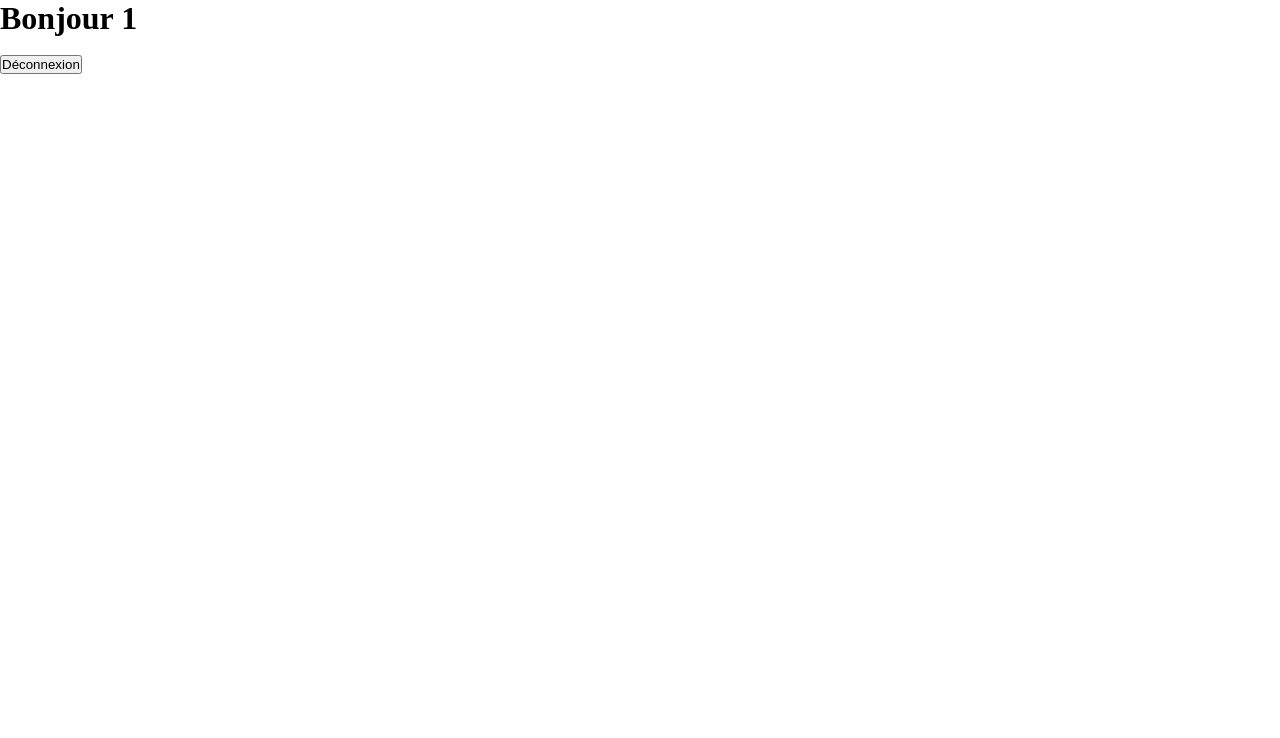
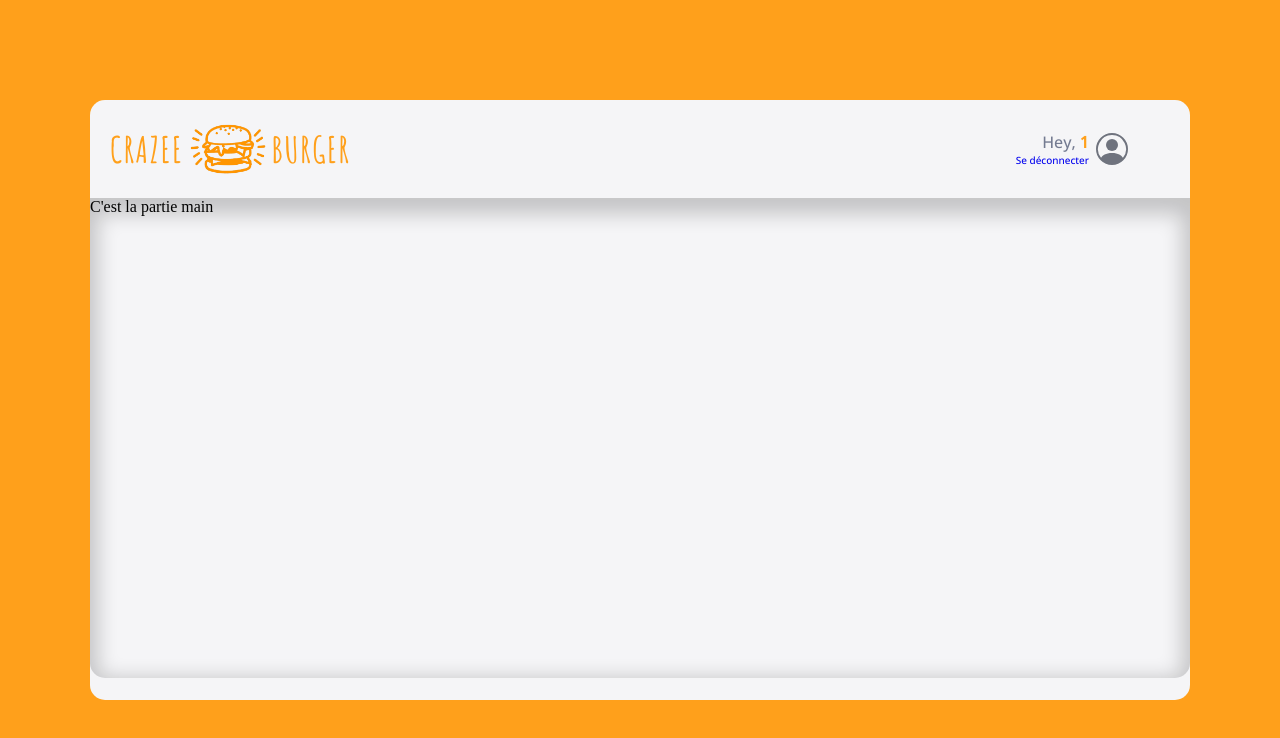
Before and after one commit to MatVD/crazee-burger, a React (Vite) app: page /order/1 in a window 1280 px wide. Shown: the top 738 px of the page. Built offline with nearby package versions, Linux system fonts and the light colour scheme.

Commit message:
F04: ORDER > OrderPage > Create Navbar and background

```diff
--- a/index.html
+++ b/index.html
@@ -2,9 +2,9 @@
 <html lang="fr">
   <head>
     <meta charset="UTF-8" />
-    <link rel="icon" type="image/png" href="/src/assets/F03 logo-orange.png" />
+    <link rel="stylesheet" href="index.css" type="text/css" />
+    <link rel="icon" type="image/png" href="/src/assets/logo-orange.png" />
     <meta name="viewport" content="width=device-width, initial-scale=1.0" />
-    <link rel="stylesheet" href="index.css" type="text/css" />
     <link rel="preconnect" href="https://fonts.googleapis.com" />
     <link rel="preconnect" href="https://fonts.gstatic.com" crossorigin />
     <link
--- a/src/components/pages/login/LoginForm.jsx
+++ b/src/components/pages/login/LoginForm.jsx
@@ -44,12 +44,13 @@ const LoginForm = () => {
 const WrapperForm = styled.div`
   display: flex;
   flex-direction: column;
-  margin-bottom: 35px;
+  margin: 40px 0 35px 0;
 
   hr {
     border: "1px solid ${theme.colors.primary}";
-    background: ${theme.colors.primary};
+    background: "${theme.colors.primary}";
     height: "3px";
+    width: 100%;
   }
 
   form {
--- a/src/components/pages/login/LoginPage.jsx
+++ b/src/components/pages/login/LoginPage.jsx
@@ -1,22 +1,22 @@
 import Logo from "../../reusable-ui/Logo";
 import LoginForm from "./LoginForm";
 import styled from "styled-components";
+import Burgerbackground from "../../../assets/burger-background.webp";
 
 const LoginPage = () => {
   return (
-    <ImageContainer>
+    <ImageContainer >
       <Wrapper>
-        <Logo />
+        <Logo scale={2.5} />
         <LoginForm />
       </Wrapper>
     </ImageContainer>
   );
 };
 
-
 const ImageContainer = styled.div`
   height: 100vh;
-  background: url("src/assets/F03 burger-background.webp") no-repeat;
+  background: url(${Burgerbackground}) no-repeat;
   background-size: cover;
   background-position: center;
 `;
--- /dev/null
+++ b/src/components/pages/order/Navbar.jsx
@@ -0,0 +1,71 @@
+import { Link } from "react-router-dom";
+import Logo from "../../reusable-ui/Logo";
+import { styled } from "styled-components";
+import { BsPersonCircle } from "react-icons/bs";
+import { theme } from "../../../assets/theme";
+
+export const Navbar = ({ username }) => {
+  return (
+    <StyledNav>
+      <Logo scale={1} />
+      <div className='wrapperUserIdentifier'>
+        <div>
+          <p>
+            Hey, <span>{username}</span>
+          </p>
+          <Link to='/'>Se déconnecter</Link>
+        </div>
+        <BsPersonCircle className='personCicleIcon' />
+      </div>
+    </StyledNav>
+  );
+};
+
+const StyledNav = styled.nav`
+  width: "1OO%";
+  height: 98px;
+  display: flex;
+  justify-content: space-between;
+  align-items: center;
+  padding: 0px 70px 0px 20px;
+
+  .wrapperUserIdentifier {
+    display: flex;
+    align-items: center;
+
+    font-family: Open Sans;
+    color: #747b91;
+
+    div {
+      display: flex;
+      flex-direction: column;
+      align-items: end;
+    }
+
+    span {
+      color: ${theme.colors.primary};
+      font-weight: ${theme.fonts.weights.bold};
+    }
+
+    a {
+      font-size: 10px;
+      font-style: normal;
+      font-weight: 400;
+      line-height: 14px; /* 140% */
+      text-decoration: none;
+      &:visited {
+        color: #747b91;
+      }
+      &:hover {
+        text-decoration: underline;
+        text-underline-offset: 4px;
+      }
+    }
+
+    .personCicleIcon {
+      transform: scale(2);
+      margin-left: 15px;
+      color: ${theme.colors.greyDark};
+    }
+  }
+`;
--- a/src/components/pages/order/OrderPage.jsx
+++ b/src/components/pages/order/OrderPage.jsx
@@ -1,17 +1,41 @@
-import { Link, useParams } from "react-router-dom"
+import { useParams } from "react-router-dom";
+import { Navbar } from "./Navbar";
+import { styled } from "styled-components";
+import { theme } from "../../../assets/theme";
 
 const OrderPage = () => {
   const { username } = useParams();
 
   return (
-    <>
-      <h1>Bonjour {username} </h1>
-      <br />
-      <Link to="/" >
-        <button>Déconnexion</button>
-      </Link>
-    </>
-  )
-}
+    <Background>
+      <MainContainer>
+        <Navbar username={username} />
+        <main>C&apos;est la partie main</main>
+      </MainContainer>
+    </Background>
+  );
+};
+
+const Background = styled.div`
+  height: 100vh;
+  background: ${theme.colors.primary};
+
+  display: flex;
+  justify-content: center;
+  align-items: center;
+`;
+
+const MainContainer = styled.div`
+  width: 1100px;
+  height: 600px;
+  background: ${theme.colors.background_white};
+  border-radius: ${theme.borderRadius.extraRound};
+
+  main {
+    height: 80%;
+    box-shadow: 0px 8px 20px 8px rgba(0, 0, 0, 0.2) inset;
+    border-radius: 0px 0px 15px 15px;
+  }
+`;
 
 export default OrderPage;
--- a/src/components/reusable-ui/Logo.jsx
+++ b/src/components/reusable-ui/Logo.jsx
@@ -1,12 +1,13 @@
 import { styled } from "styled-components";
 import { theme } from "../../assets/theme";
+import logo from "../../assets/logo-orange.png";
 
-const Logo = () => {
+const Logo = ({ scale }) => {
   return (
-    <LogoWrapper>
+    <LogoWrapper scale={scale}>
       <h1>CRAZEE</h1>
       <img
-        src='src/assets/F03 logo-orange.png'
+        src={logo}
         alt='Image représentant un hamburger'
       />
       <h1>BURGER</h1>
@@ -17,8 +18,9 @@ const Logo = () => {
 const LogoWrapper = styled.div`
   display: flex;
   align-items: center;
-  margin-bottom: 40px;
-  transform: scale(2.5);
+  transform: scale(
+    ${(props) => props.scale}
+  ); // la valeur de scale est passer par une props
 
   h1 {
     display: inline;
```
Also changed, not shown: src/assets/logo-orange.png (renamed from src/assets/F03 logo-orange.png), 1 other file (tests, documents, lock files or other folders).
